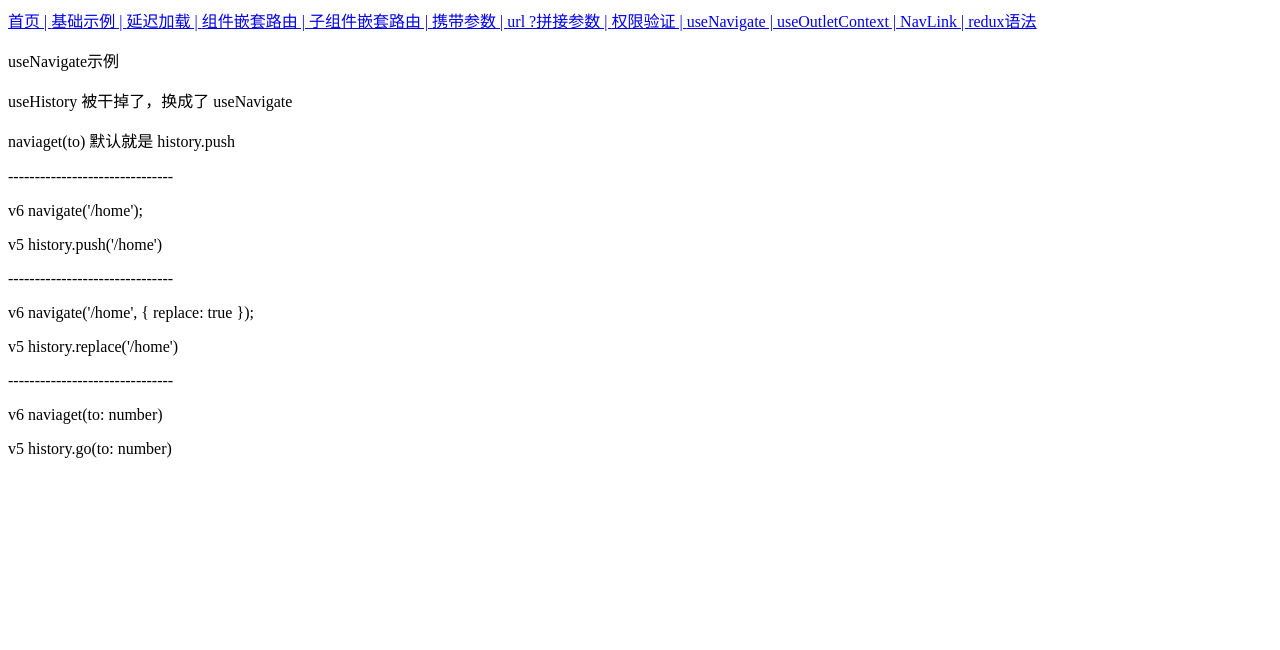
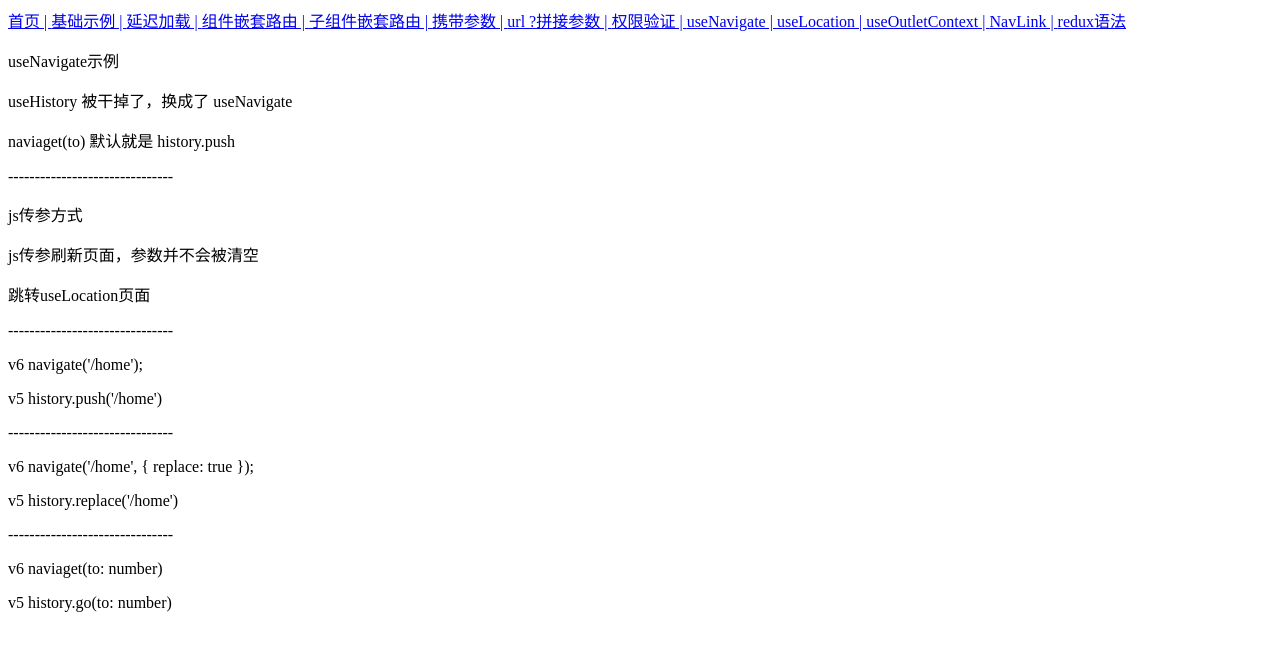
Before and after one commit to xlz122/react-cli-template, a React app: page /use-navigate in a window 1280 px wide. Shown: the top 650 px of the page. Built offline with nearby package versions, Linux system fonts and the light colour scheme.

Commit message:
feat: 增加js传参示例

```diff
--- a/src/router/index.tsx
+++ b/src/router/index.tsx
@@ -12,6 +12,7 @@ import Parameter from '../views/parameter/Parameter';
 import SearchParams from '../views/search-params/SearchParams';
 import Auth from '../views/auth/Auth';
 import UseNavigate from '../views/use-navigate/UseNavigate';
+import UseLocation from '../views/use-location/UseLocation';
 import UseOutletContext from '../views/use-outlet-context/UseOutletContext';
 import NavLink from '../views/nav-link/NavLink';
 import Redux from '../views/redux/redux';
@@ -64,8 +65,11 @@ function AppRouter(): React.ReactElement {
           {/* 权限验证 */}
           <Route path="/auth/*" element={<Auth />} />
 
-          {/* useHistory */}
+          {/* useNavigate(旧语法 useHistory) */}
           <Route path="/use-navigate" element={<UseNavigate />} />
+
+          {/* useLocation */}
+          <Route path="/use-location" element={<UseLocation />} />
 
           {/* useOutletContext */}
           <Route path="/use-outlet-context" element={<UseOutletContext />} />
@@ -102,6 +106,7 @@ function Layout(): React.ReactElement {
       <Link to="/search-params?name=xyc">url ?拼接参数 | </Link>
       <Link to="/auth">权限验证 | </Link>
       <Link to="/use-navigate">useNavigate | </Link>
+      <Link to="/use-location">useLocation | </Link>
       <Link to="/use-outlet-context">useOutletContext | </Link>
       <Link to="/nav-link">NavLink | </Link>
       <Link to="/redux">redux语法</Link>
--- a/src/router/routes.tsx
+++ b/src/router/routes.tsx
@@ -12,6 +12,7 @@ import Parameter from '../views/parameter/Parameter';
 import SearchParams from '../views/search-params/SearchParams';
 import Auth from '../views/auth/Auth';
 import UseNavigate from '../views/use-navigate/UseNavigate';
+import UseLocation from '../views/use-location/UseLocation';
 import UseOutletContext from '../views/use-outlet-context/UseOutletContext';
 import NavLink from '../views/nav-link/NavLink';
 import NotFound from '../views/not-found/NotFound';
@@ -40,6 +41,7 @@ export default function Element() {
         { path: '/search-params', element: <SearchParams /> },
         { path: '/auth/*', element: <Auth /> },
         { path: '/use-navigate', element: <UseNavigate /> },
+        { path: '/use-location', element: <UseLocation /> },
         { path: '/use-outlet-context', element: <UseOutletContext /> },
         { path: '/nav-link', element: <NavLink /> }
       ]
@@ -64,6 +66,7 @@ function Layout(): React.ReactElement {
       <Link to="/search-params?name=xyc">url ?拼接参数 | </Link>
       <Link to="/auth">权限验证 | </Link>
       <Link to="/use-navigate">useNavigate | </Link>
+      <Link to="/use-location">UseLocation | </Link>
       <Link to="/use-outlet-context">useOutletContext | </Link>
       <Link to="/nav-link">NavLink</Link>
       <Outlet context={[count, setCount]} />
--- /dev/null
+++ b/src/views/use-location/UseLocation.tsx
@@ -0,0 +1,16 @@
+import React from 'react';
+import { useLocation } from 'react-router-dom';
+
+function UseLocation(): React.ReactElement {
+  const location = useLocation();
+  console.log(location);
+
+  return (
+    <>
+      <p>js参数(接收)</p>
+      <p>{location?.state?.id}</p>
+    </>
+  );
+}
+
+export default UseLocation;
--- a/src/views/use-navigate/UseNavigate.tsx
+++ b/src/views/use-navigate/UseNavigate.tsx
@@ -10,6 +10,14 @@ function UseNavigate(): React.ReactElement {
       <p>useNavigate示例</p>
       <p>useHistory 被干掉了，换成了 useNavigate</p>
       <p>naviaget(to) 默认就是 history.push</p>
+
+      <p>-------------------------------</p>
+
+      <p>js传参方式</p>
+      <p>js传参刷新页面，参数并不会被清空</p>
+      <p onClick={() => navigate('/use-location', { state: { id: 123 } })}>
+        跳转useLocation页面
+      </p>
 
       <p>-------------------------------</p>
 
```
